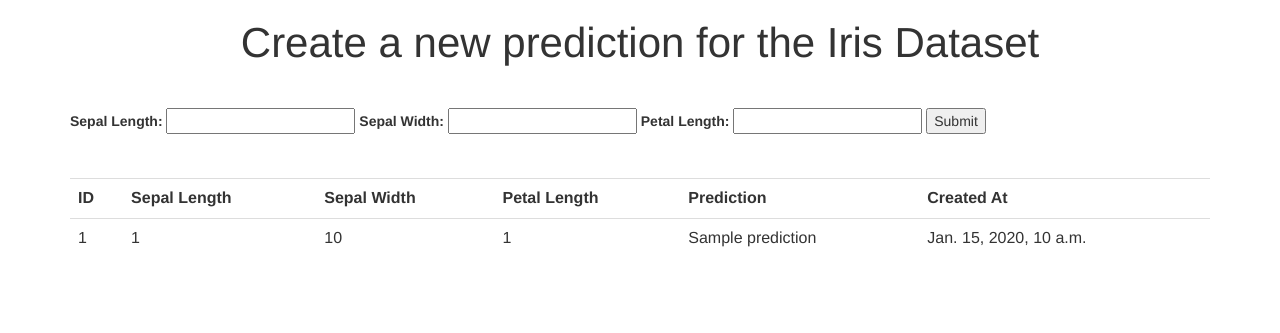
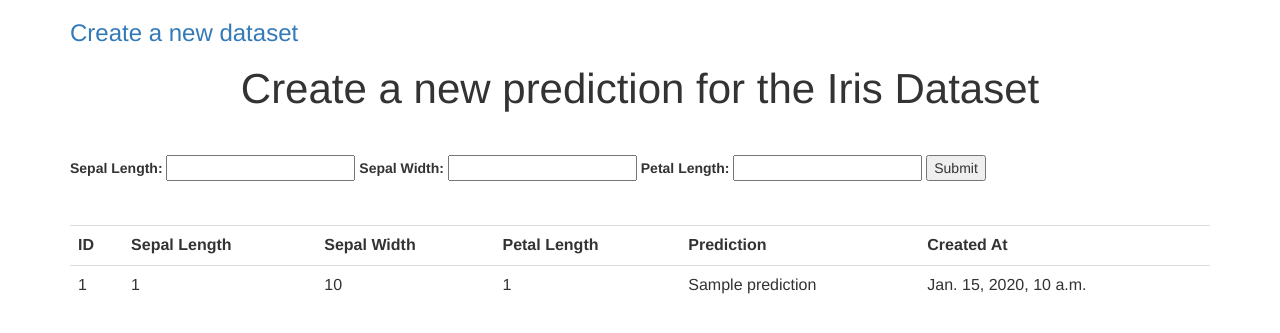
Before and after one commit to rasensio1/bigml-sample, a Django app: template restembed/core/templates/core/index.html in a window 1280 px wide. Shown: the top 333 px of the page. Run offline with Django 3.2, Linux system fonts and the light colour scheme; the template is opened without the code that fills it: most values are stand-ins (such as "Sample title", 1, 10 or a date in 2020); some libraries are stand-ins or nearby versions.

Commit message:
add link for new dataset

```diff
--- a/restembed/core/templates/core/index.html
+++ b/restembed/core/templates/core/index.html
@@ -6,7 +6,8 @@
 </head>
 <body>
   <div class= 'container'>
-      <h2 class='intro'>Create a new prediction for the Iris Dataset</h2>
+    <h3><a href="{% url 'core:new_set' %}">Create a new dataset</a></h3>
+    <h2 class='intro'>Create a new prediction for the Iris Dataset</h2>
       <form id ='new-pred' class='form-inline' action="{% url 'core:new' %}" method="post">
         {% csrf_token %}
         <div class="form-group">
--- a/restembed/core/urls.py
+++ b/restembed/core/urls.py
@@ -5,4 +5,5 @@ app_name = 'core'
 urlpatterns = [
     url(r'^$', views.index, name='index'),
     url(r'^new/$', views.new, name='new'),
+    url(r'^new_set/$', views.new_set, name='new_set'),
 ]
--- a/restembed/core/views.py
+++ b/restembed/core/views.py
@@ -12,6 +12,9 @@ def index(request):
   latest_prediction_list = IrisPrediction.objects.order_by('-created_at')
   context = {'latest_prediction_list': latest_prediction_list}
   return render(request, "core/index.html", context)
+
+def new_set(request):
+  return HttpResponseRedirect(request.META.get('HTTP_REFERER'))
 
 def new(request):
   api = BigML(dev_mode=True)
```
